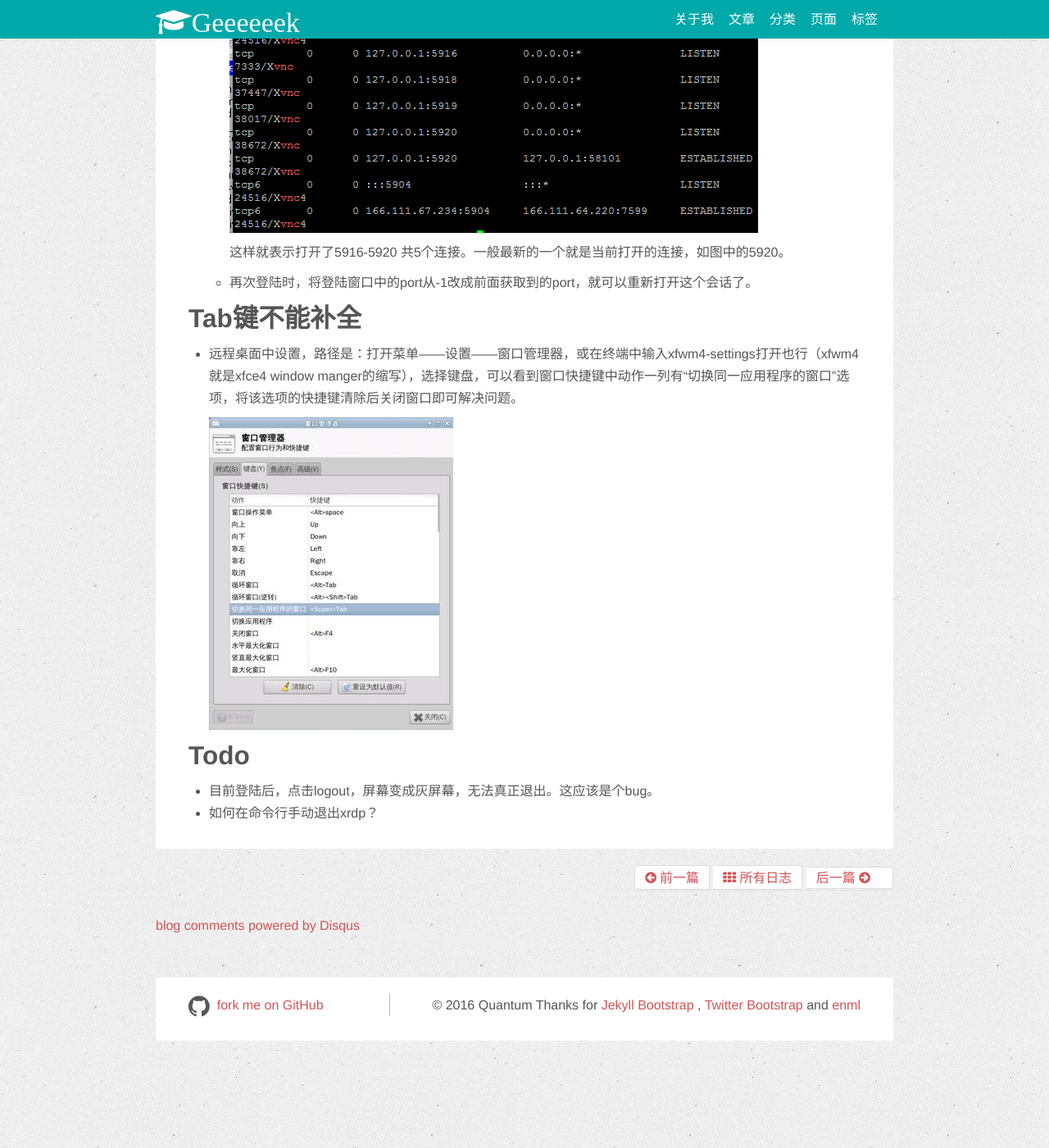
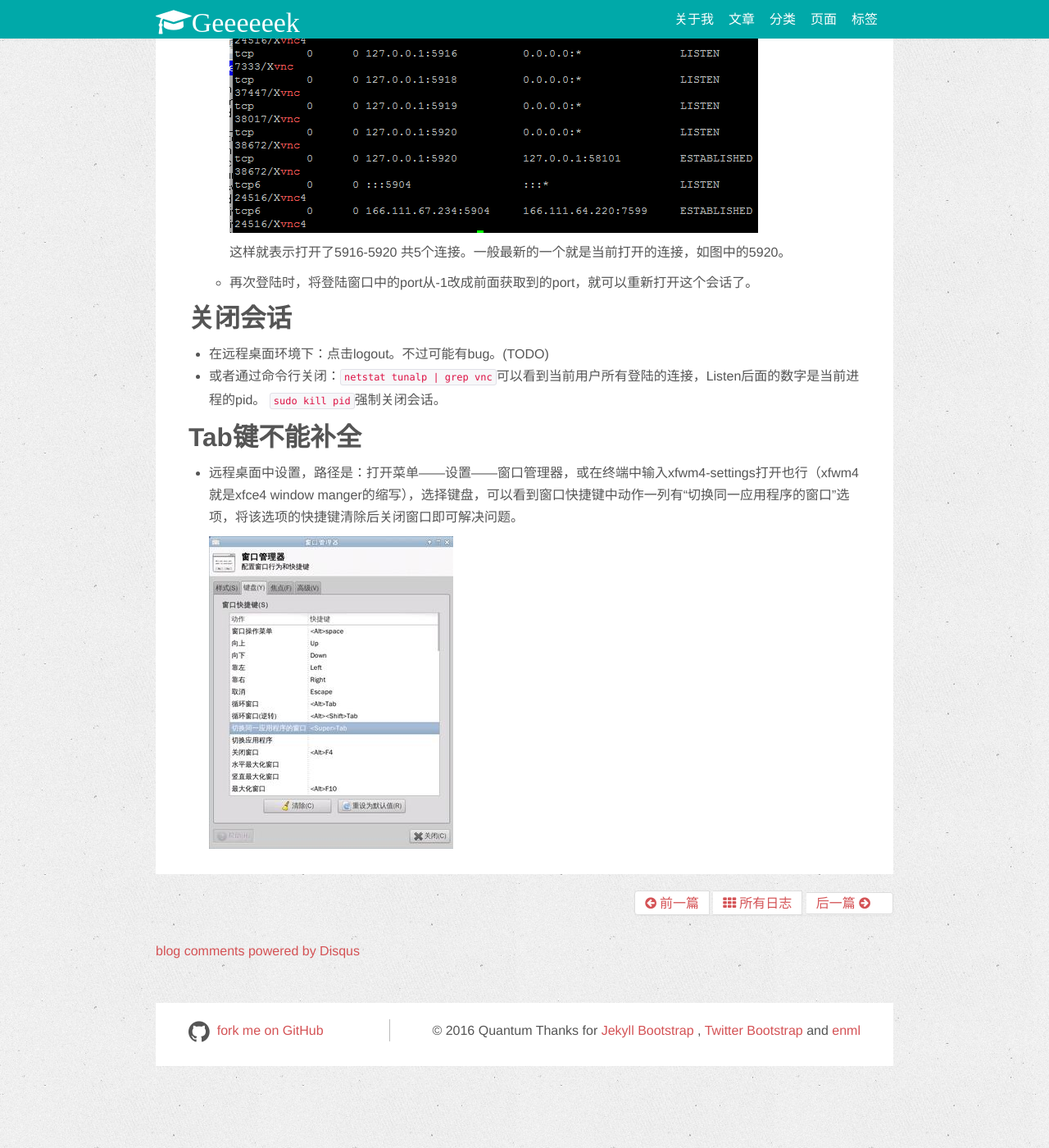
Before and after one commit to quantumlaser/quantumlaser.github.io, a Jekyll site: the page built from _posts/2016-03-13-remote-access.md, in a window 1280 px wide and 1400 px high, scrolled down 2452 px. Shown: the whole window at 82% size. Built offline with Jekyll 4.4.1, drawn with Linux system fonts in a browser that asks for light colours; nearby versions of some CDN libraries; comment, search, counter and statistics services are not loaded.

Commit message:
update remote-access:close session

```diff
--- a/_posts/2016-03-13-remote-access.md
+++ b/_posts/2016-03-13-remote-access.md
@@ -68,11 +68,12 @@ port就可以了。
     这样就表示打开了5916-5920 共5个连接。一般最新的一个就是当前打开的连接，如图中的5920。
   + 再次登陆时，将登陆窗口中的port从-1改成前面获取到的port，就可以重新打开这个会话了。
 
+## 关闭会话
+- 在远程桌面环境下：点击logout。不过可能有bug。(TODO)
+- 或者通过命令行关闭：`netstat tunalp | grep vnc`可以看到当前用户所有登陆的连接，Listen后面的数字是当前进程的pid。
+`sudo kill pid`强制关闭会话。
+
 ## Tab键不能补全
 - 远程桌面中设置，路径是：打开菜单——设置——窗口管理器，或在终端中输入xfwm4-settings打开也行（xfwm4就是xfce4 window manger的缩写），选择键盘，可以看到窗口快捷键中动作一列有“切换同一应用程序的窗口”选项，将该选项的快捷键清除后关闭窗口即可解决问题。
 
   ![img](/image/xfce_manager.jpg)
-
-## Todo
-- 目前登陆后，点击logout，屏幕变成灰屏幕，无法真正退出。这应该是个bug。
-- 如何在命令行手动退出xrdp？
```
